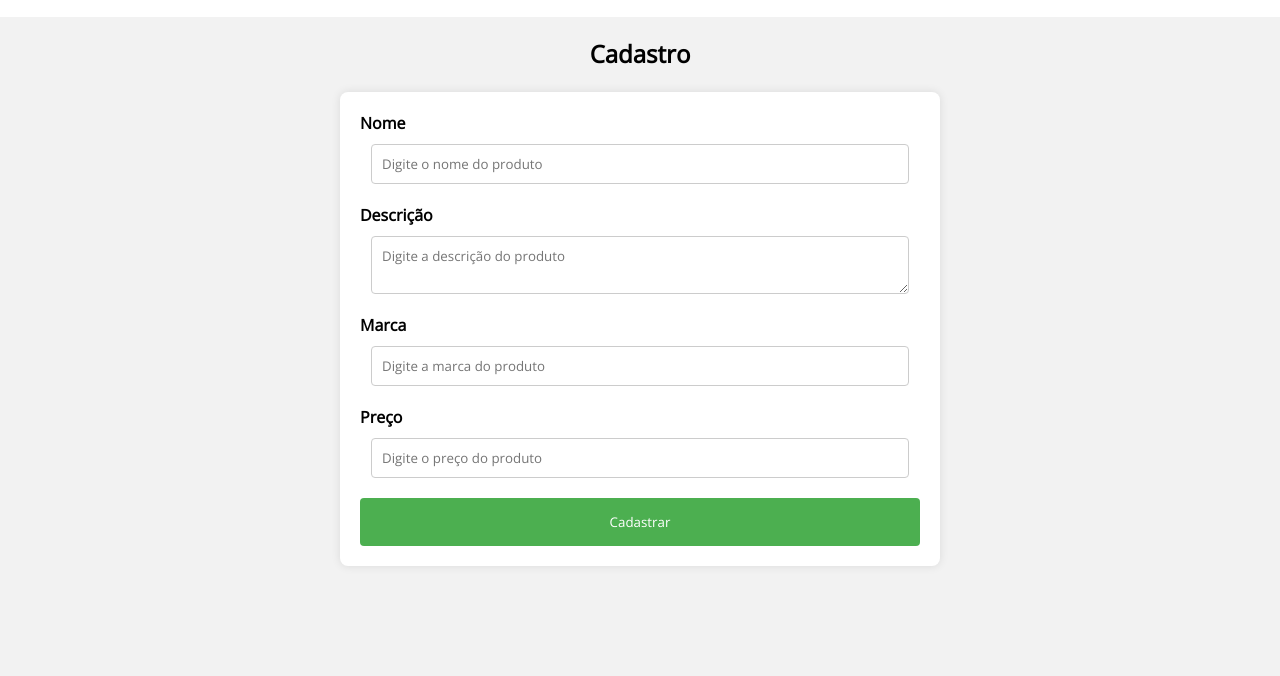
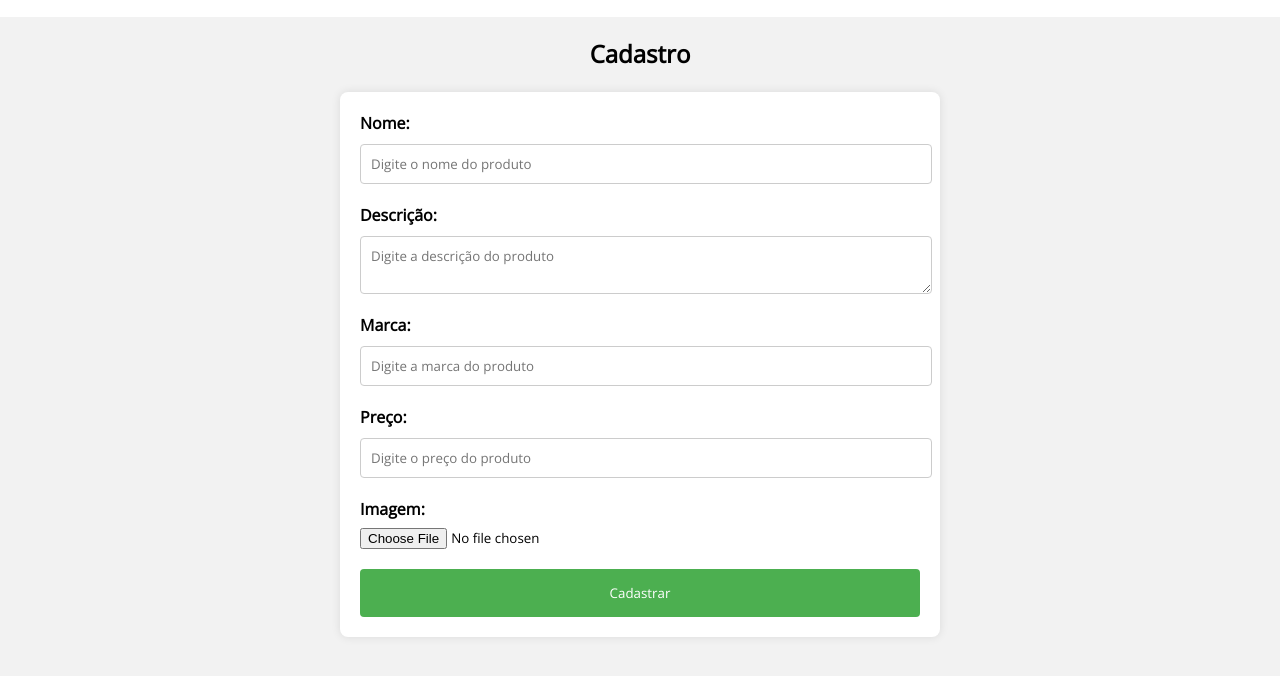
Before and after one commit to estergcarvalho/magazinestore-ui, a plain HTML site: page produto/cadastro.html in a window 1280 px wide. Shown: the part 66-742 px from the top of the page. Drawn offline with nearby package versions, Linux system fonts and the light colour scheme.

Commit message:
feat: Cadastro de imagem do produto

```diff
--- a/produto/cadastro.html
+++ b/produto/cadastro.html
@@ -51,27 +51,31 @@
 
     <div>
         <h2>Cadastro</h2><br>
-        <form id="form-produto">
+        <form id="form-produto" enctype="multipart/form-data">
 
             <div class="cadastro-produto">
-                <label for="nome">Nome</label>
+                <label for="nome">Nome:</label>
                 <input type="text" placeholder="Digite o nome do produto" id="nome" required name="nome">
             </div>
 
             <div class="cadastro-produto">
-                <label for="descricao">Descrição</label>
-                <textarea placeholder="Digite a descrição do produto" id="descricao" required
-                    name="descricao"></textarea>
+                <label for="descricao">Descrição:</label>
+                <textarea placeholder="Digite a descrição do produto" id="descricao" required name="descricao"></textarea>
             </div>
 
             <div class="cadastro-produto">
-                <label for="marca">Marca</label>
+                <label for="marca">Marca:</label>
                 <input type="text" placeholder="Digite a marca do produto" id="marca" required name="marca">
             </div>
 
             <div class="cadastro-produto">
-                <label for="valor">Preço</label>
+                <label for="valor">Preço:</label>
                 <input type="text" placeholder="Digite o preço do produto" id="preco" required name="preco">
+            </div>
+
+            <div class="cadastro-produto">
+                <label for="imagem">Imagem:</label>
+                <input type="file" id="imagem" accept="image/*" required name="imagem">
             </div>
 
             <button type="submit">Cadastrar</button>
--- a/produto/css/style-produto-cadastro.css
+++ b/produto/css/style-produto-cadastro.css
@@ -119,7 +119,7 @@ label {
 input[type="text"],
 input[type="number"],
 textarea {
-    width: calc(100% - 22px);
+    width: calc(106% - 22px);
     padding: 10px;
     border: 1px solid var(--color-borda);
     border-radius: 4px;
--- a/produto/js/cadastro.js
+++ b/produto/js/cadastro.js
@@ -6,8 +6,12 @@ $(document).ready(function() {
             nome: $('#nome').val(),
             descricao: $('#descricao').val(),
             marca: $('#marca').val(),
-            preco: $('#preco').val()
+            preco: $('#preco').val(),
+            imagem: $('#imagem').files[0],
+
         };
+
+        console.log("enviando imagem" + imagem)
 
         $.ajax({
             url: "http://localhost:8080/produtos",
```
